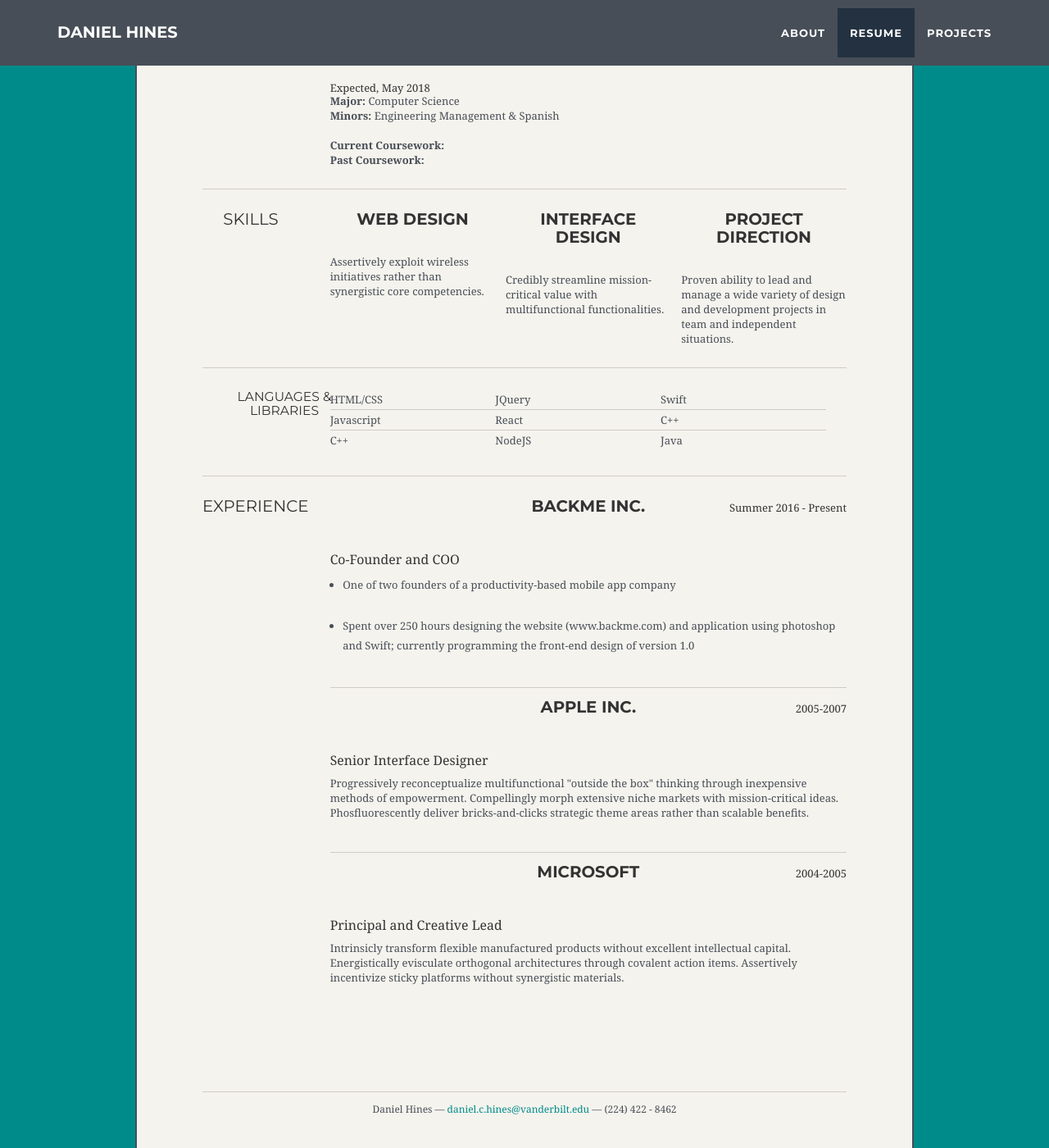
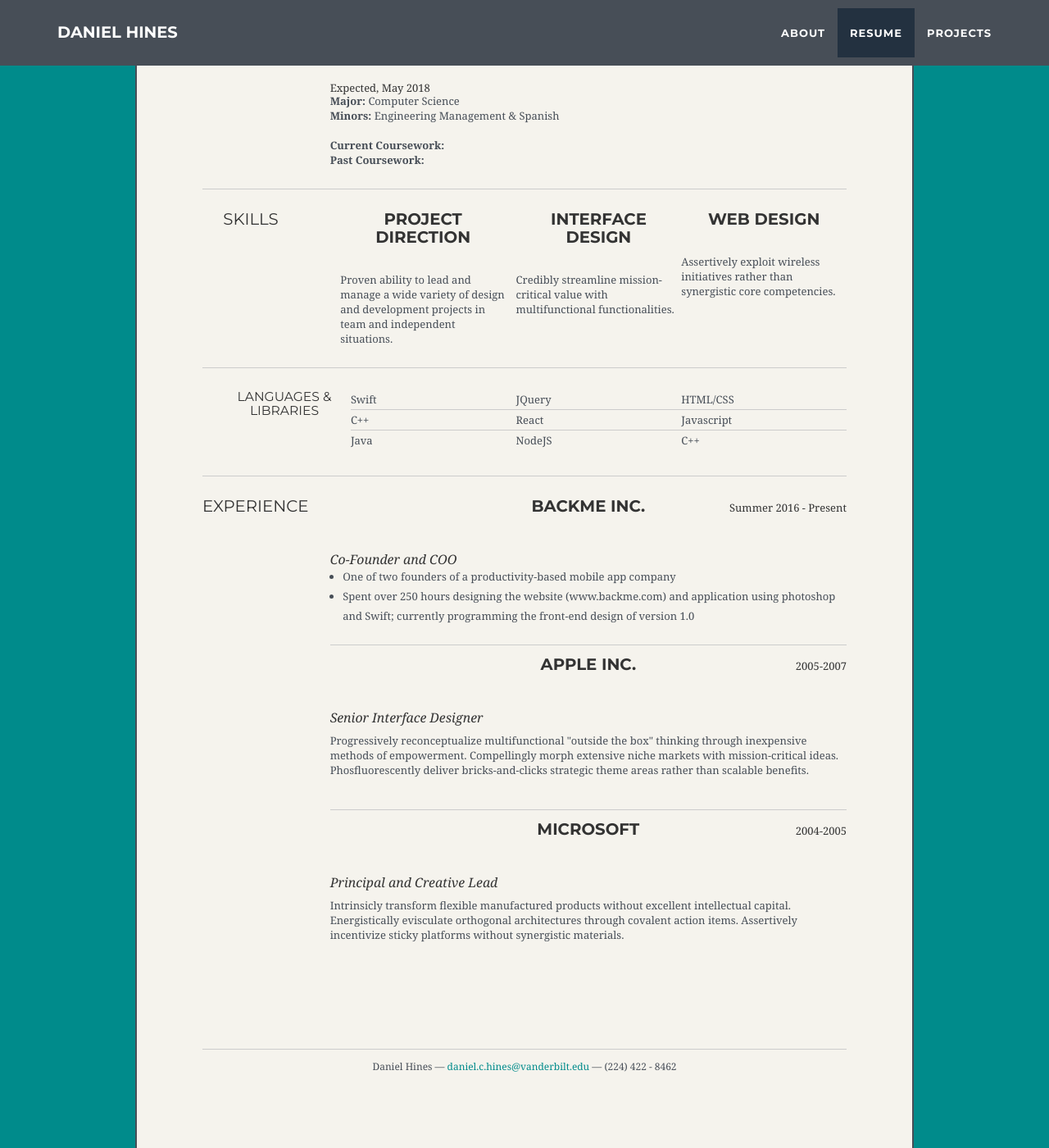
Before and after one commit to danielchines/danielchines.github.io, a Jekyll site: the page built from index.html, in a window 1280 px wide and 1400 px high, scrolled down 1947 px. Shown: the whole window at 82% size. Built offline with Jekyll 4.4.1, drawn with Linux system fonts in a browser that asks for light colours.

Commit message:
Update resume.css

```diff
--- a/_includes/css/resume.css
+++ b/_includes/css/resume.css
@@ -43,16 +43,18 @@ a#pdf:hover { background: #222; }
 
 #bd .job { position: relative; margin-bottom: 1em; padding-bottom: 1em; border-bottom: 1px solid #ccc; }
 #bd .job h4 { position: absolute; top: 0.35em; right: 0 }
+#bd .job h3 { font-style: italic; }
 #bd .job p { margin: 0.75em 0 2em 0; }
 
 
-#bd li.job { margin: 0.75em 0 2em 1.2em; padding: 0; list-style-type: disc; border-bottom: none; }
+#bd li.job { margin: 0 0 0 1.2em; padding: 0; list-style-type: disc; border-bottom: none; }
+#bd .job .last { border-bottom: none; margin-bottom: 10px; }
 #bd .last { border: none; margin-bottom, padding-bottom: 0; }
 #bd .skills-list {  }
 #bd .skills-list ul { margin: 0; }
 #bd .skills-list li { margin: 3px 0; padding: 3px 0; }
 #bd .skills-list li span { font-size: 152%; display: block; margin-bottom: -2px; padding: 0 }
-#bd .talent { margin-top: 0; width: 32%; float: left }
+#bd .talent { margin-top: 0; width: 32%; float: right }
 #bd .talent h2 { margin-bottom: 6px; }
 
 #srt-ttab { margin-bottom: 100px; text-align: center;  }
```
